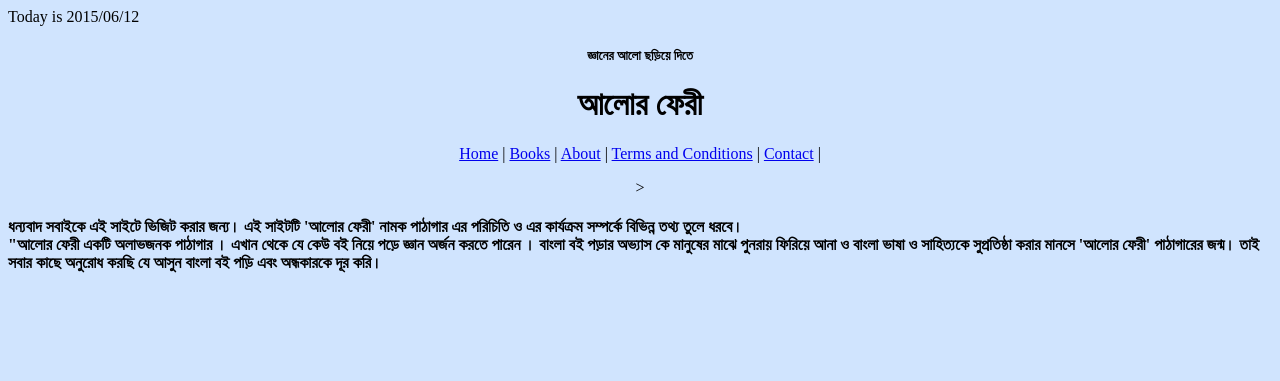
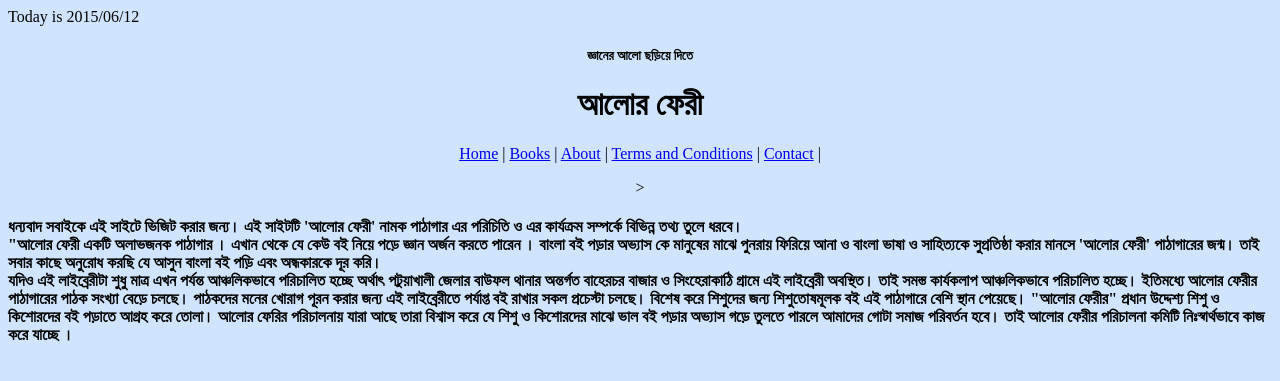
Before and after one commit to marufalom/alorferi_index, a PHP site: page /about.php in a window 1280 px wide. Shown: the top 381 px of the page. Run offline with PHP 8.4, Linux system fonts and the light colour scheme; some libraries are stand-ins or nearby versions.

Commit message:
add text topic in about.php

```diff
--- a/about.php
+++ b/about.php
@@ -11,6 +11,11 @@ include_once 'header.php';
 <h4 style="text-align:left">ধন্যবাদ সবাইকে এই সাইটে ভিজিট করার জন্য। এই সাইটটি 'আলোর ফেরী' নামক পাঠাগার এর পরিচিতি ও এর কার্যক্রম সম্পর্কে বিভিন্ন তথ্য তুলে ধরবে। <br>
   "আলোর ফেরী একটি অলাভজনক পাঠাগার । এখান থেকে যে কেউ বই নিয়ে পড়ে জ্ঞান অর্জন করতে পারেন ।
 বাংলা বই পড়ার অভ্যাস কে মানুষের মাঝে পুনরায় ফিরিয়ে আনা ও বাংলা ভাষা ও সাহিত্যকে সুপ্রতিষ্ঠা করার মানসে 'আলোর ফেরী' পাঠাগারের জন্ম। তাই সবার কাছে অনুরোধ করছি যে আসুন বাংলা বই পড়ি এবং অন্ধকারকে দূর করি।
+<br>যদিও এই লাইব্রেরীটা শুধু মাত্র এখন পর্যন্ত আঞ্চলিকভাবে পরিচালিত হচ্ছে অর্থাৎ পটুয়াখালী জেলার বাউফল থানার অন্তর্গত বাহেরচর বাজার ও সিংহেরাকাঠি গ্রামে এই লাইব্রেরী অবস্থিত। তাই সমস্ত কার্যকলাপ আঞ্চলিকভাবে পরিচালিত হচ্ছে।
+ইতিমধ্যে আলোর ফেরীর পাঠাগারের পাঠক সংখ্যা বেড়ে চলছে। পাঠকদের মনের খোরাগ পূরন করার জন্য এই লাইব্রেরীতে পর্যাপ্ত বই রাখার সকল প্রচেস্টা চলছে। বিশেষ করে শিশুদের জন্য শিশুতোষমূলক বই এই পাঠাগারে বেশি স্থান পেয়েছে।
+"আলোর ফেরীর" প্রধান উদ্দেশ্য শিশু ও কিশোরদের বই পড়াতে আগ্রহ করে তোলা। আলোর ফেরির পরিচালনায় যারা আছে তারা বিশ্বাস করে যে শিশু ও কিশোরদের মাঝে ভাল বই পড়ার অভ্যাস গড়ে তুলতে পারলে আমাদের গোটা সমাজ পরিবর্তন হবে।
+তাই আলোর ফেরীর পরিচালনা কমিটি নিঃস্বার্থভাবে কাজ করে যাচ্ছে । <br>
+
 </h4>
 </body>
 </html>
```
